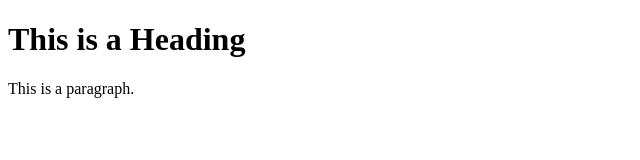
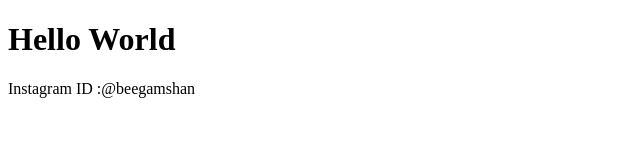
Before and after one commit to shahanasbeegam/shahanasbeegam.github.io, a plain HTML site: page index.html in a window 1280 px wide. Shown: the whole page, without its empty margins (0-640 px from the left). Drawn offline with Linux system fonts and the light colour scheme.

Commit message:
Update index.html

```diff
--- a/index.html
+++ b/index.html
@@ -1,12 +1,12 @@
 <!DOCTYPE html>
 <html>
 <head>
-<title>Page Title</title>
+<title>Shahanas's Website</title>
 </head>
 <body>
 
-<h1>This is a Heading</h1>
-<p>This is a paragraph.</p>
+<h1>Hello World</h1>
+<p>Instagram ID :@beegamshan</p>
 
 </body>
 </html>
```
